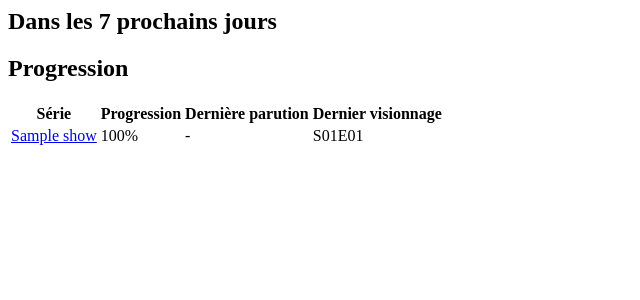
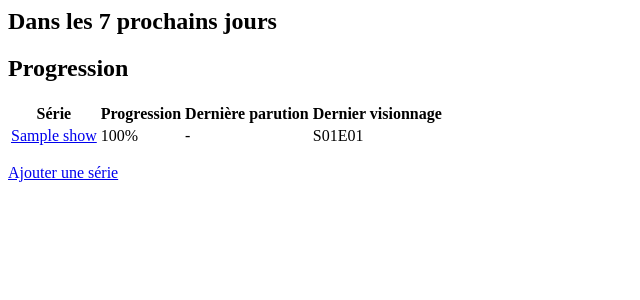
Before and after one commit to VJean/paon, a Flask app: page / in a window 1280 px wide. Shown: the top 300 px of the page, without its empty margins (0-640 px from the left). Run offline with Flask 2, Linux system fonts and the light colour scheme; tables that the repository leaves empty hold one stand-in row (values such as "Sample post").

Commit message:
Make the link to add a new tv show always visible

```diff
--- a/paon/templates/home.html
+++ /dev/null
@@ -1,3 +0,0 @@
-<a href="{{ url_for('search') }}">Ajouter une nouvelle série</a>
-<br />
-<a href="{{ url_for('shows') }}">Afficher les séries suivies</a>
--- a/paon/templates/shows.html
+++ b/paon/templates/shows.html
@@ -23,5 +23,6 @@
     {% endfor %}
 </table>
 {% else %}
-<p>Aucune série suivie. <a href="{{url_for('search')}}">Ajouter une série</a></p>
+<p>Aucune série suivie.</p>
 {% endif %}
+<p><a href="{{url_for('search')}}">Ajouter une série</a></p>
```
